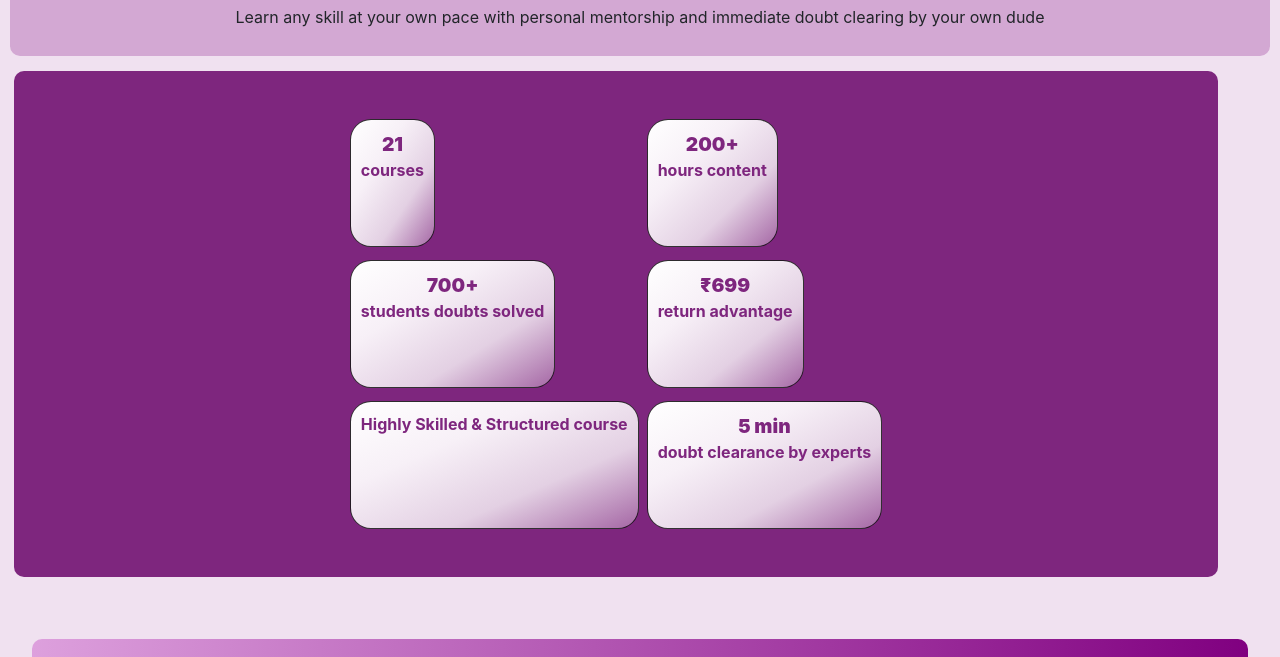
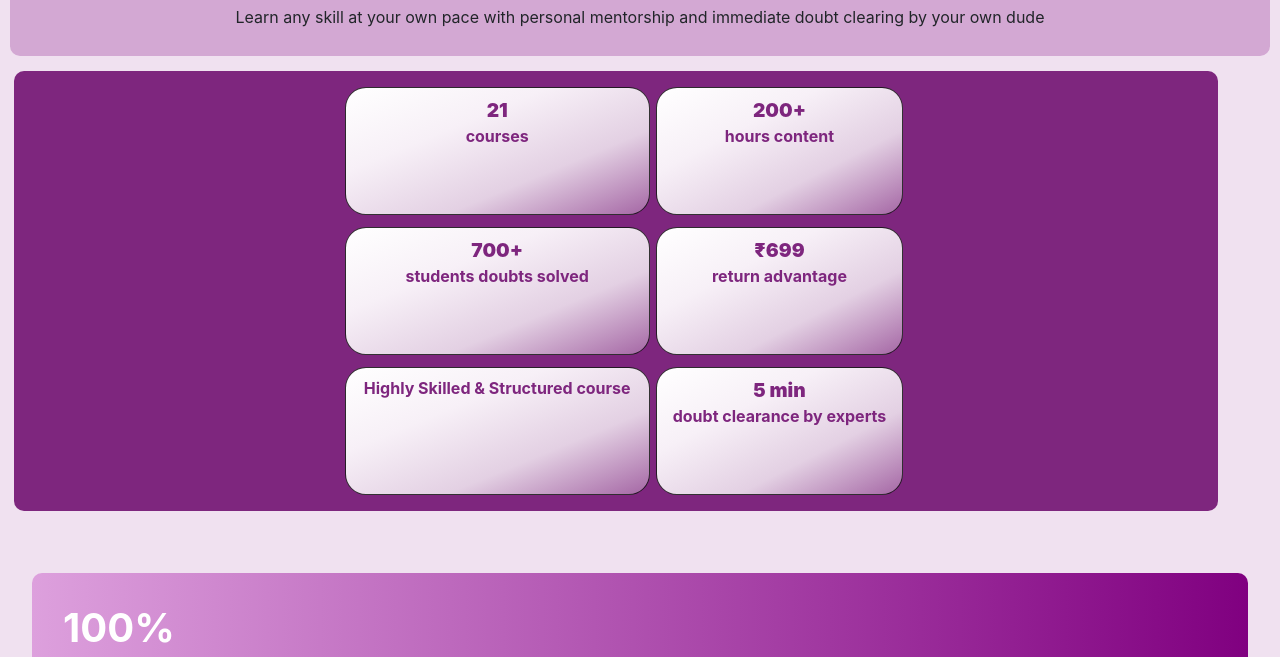
Before and after one commit to ritikajaybhaye/R1.github.io, a plain HTML site: page index.html in a window 1280 px wide. Shown: the part 716-1373 px from the top of the page. Drawn offline with nearby package versions, Linux system fonts and the light colour scheme.

Commit message:
Update index.html

```diff
--- a/index.html
+++ b/index.html
@@ -291,6 +291,24 @@ width: 94%;
 /* width: 76%; */
 width: fit-content;
 padding: 10px;
+}
+
+/* Inline #2 | https://ritikajaybhaye.github.io/R1.github.io/ */
+
+.b2 {
+  /* padding: 12px; */
+  /* width: 76%; */
+  padding: 8px;
+  width: 107%;
+}
+
+/* Inline #1 | https://ritikajaybhaye.github.io/R1.github.io/ */
+
+#block2 {
+  /* grid-gap: 13px 8px; */
+  /* padding: 3rem; */
+  grid-gap: 12px 26px;
+  padding: 1rem;
 }
 
         </style>
```
